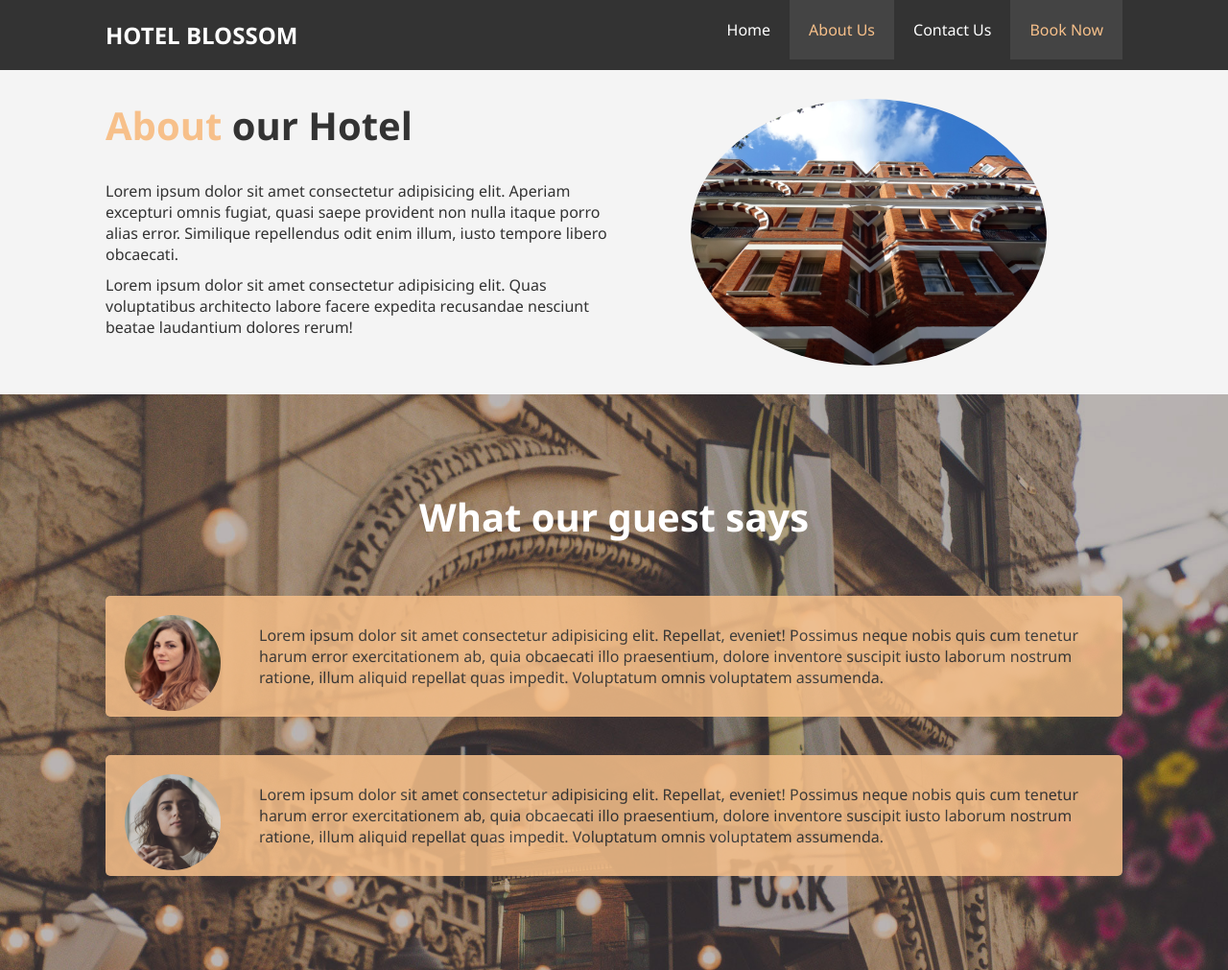
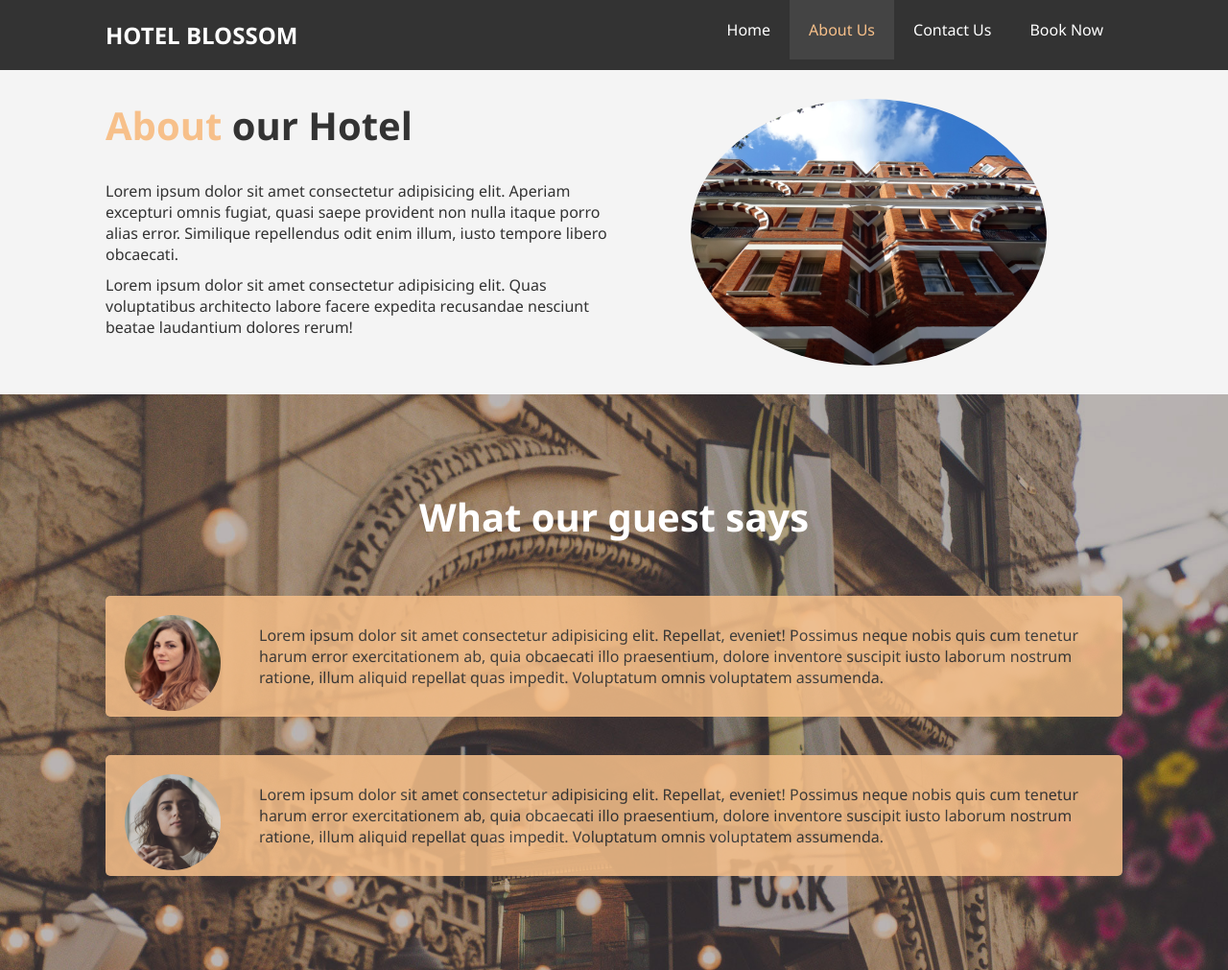
Before and after one commit to amishaNayak02/Blossoms, a website: page about.html in a window 1280 px wide. Shown: the whole page at 96% size. Drawn offline with Linux system fonts and the light colour scheme; a web font is replaced by a local one.

Commit message:
Update about.html

```diff
--- a/about.html
+++ b/about.html
@@ -21,7 +21,7 @@
                     <li><a  href="index.html">Home</a></li>
                     <li><a class="current" href="about.html">About Us</a></li>
                     <li><a href="contact.html">Contact Us</a></li>
-                     <li><a class="current" href="booking.html">Book Now</a></li>
+                     <li><a  href="booking.html">Book Now</a></li>
                 </ul>
               </div>
             </nav>
```
